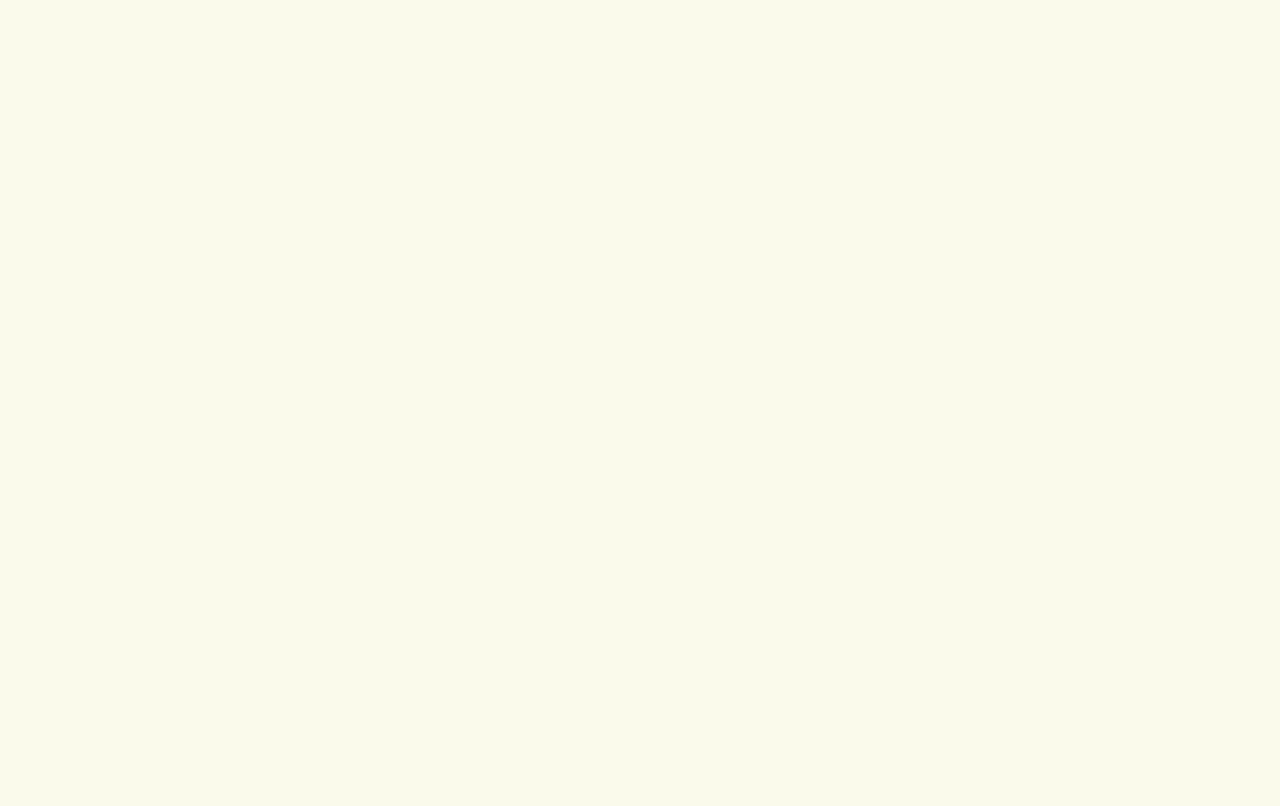
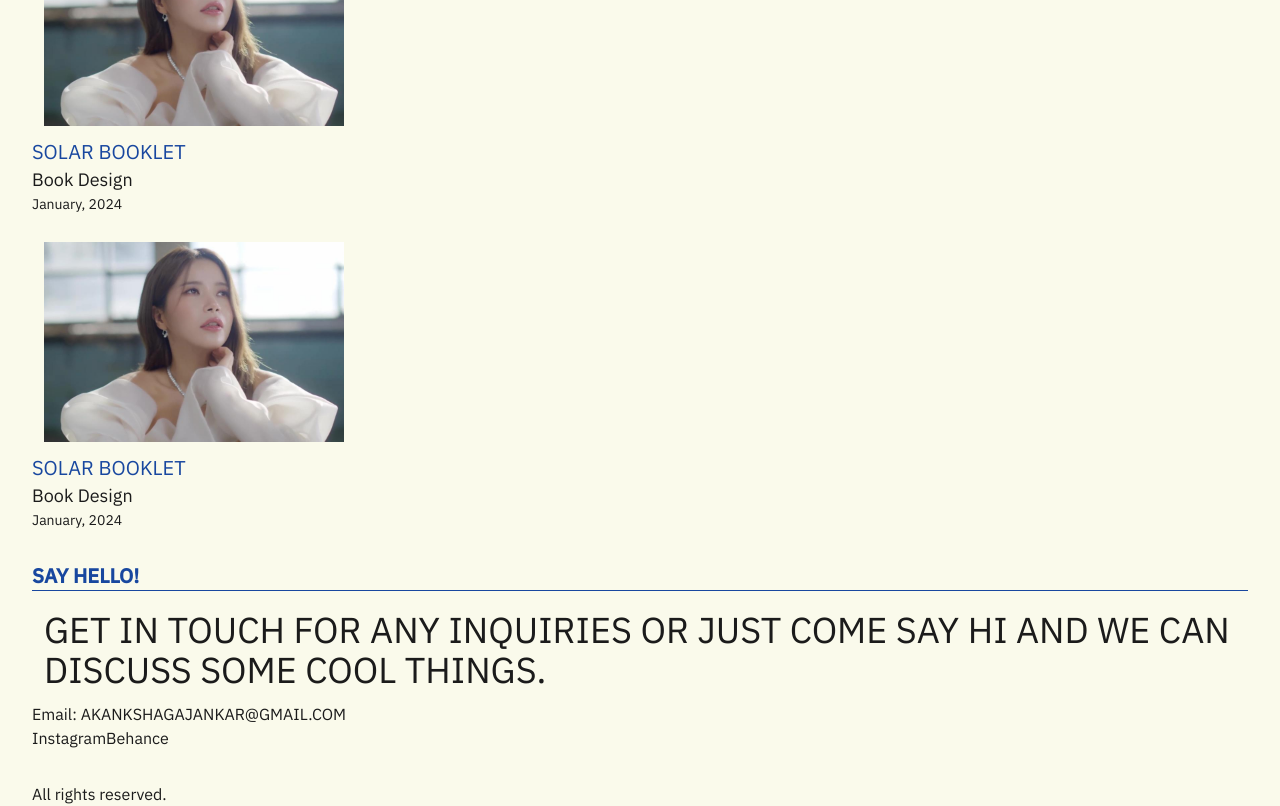
Before and after one commit to Joshuajrodrigues/akanksha-portfolio, a Next.js app: page / in a window 1280 px wide. Shown: the part 900-1706 px from the top of the page. Before the commit the page ends 864 px from the top, so only its background shows below. Built offline with nearby package versions, Linux system fonts and the light colour scheme.

Commit message:
cards and enquiries

```diff
--- a/app/page.tsx
+++ b/app/page.tsx
@@ -1,8 +1,12 @@
+import Card from "@/components/card";
+import Contact from "@/components/contact";
+import Footer from "@/components/footer";
 import Navmenu from "@/components/navmenu/navmenu";
 import PageTitle from "@/components/pageTitle";
 import TypeText from "@/components/typewriter/typeText";
 import Accent from "@/components/typography/accent";
 import Typography from "@/components/typography/typography";
+
 
 export default function Home() {
   return (
@@ -19,14 +23,28 @@ export default function Home() {
           i&apos;m a <Accent>uiux designer</Accent> passionate about crafting
           and <Accent>exploring experiences</Accent> that stay with you.
         </Typography>
-        {/* <Typography>
+      </section>
+      {/* <Typography>
           This is a showcase of my professional and personal work. i hope you
           enjoy it.
         </Typography> */}
+      <section className="mt-8">
+        <PageTitle title="Projects" />
+        <div className=" space-y-4">
+
+          <Card />
+          <Card />
+          <Card />
+        </div>
       </section>
-      {/* <section>
-        <PageTitle title="Projects" />
-      </section> */}
+      <section className="mt-8">
+        <PageTitle title="SAY Hello!" />
+        <Typography>
+          get in touch for any inquiries or just come say hi and we can discuss some cool things.
+        </Typography>
+        <Contact />
+      </section>
+      <Footer />
     </main>
   );
 }
--- /dev/null
+++ b/components/card.tsx
@@ -0,0 +1,19 @@
+import img from '@/public/solar.jpg'
+import Image from 'next/image'
+
+const Card = () => {
+    return (
+        <div >
+            <div className='p-3'>
+                <Image src={img} alt='Solar' placeholder='blur' width={300} height={600} />
+            </div>
+            <div className='flex flex-col justify-start'>
+                <h4 className=' text-xl uppercase text-lightPrimary'>Solar Booklet</h4>
+                <span className=' text-lg'>Book Design</span>
+                <span className=' text-sm'>January, 2024</span>
+            </div>
+        </div>
+    )
+}
+
+export default Card
--- /dev/null
+++ b/components/contact.tsx
@@ -0,0 +1,20 @@
+
+
+const Contact = () => {
+    return (
+        <div>
+            <div>
+                <span>Email: </span>
+                <a href="mailto:akankshagajankar@gmail.com">
+                    <span className=' uppercase'>akankshagajankar@gmail.com</span>
+                </a>
+            </div>
+            <div>
+                <a href="">Instagram</a>
+                <a href="">Behance</a>
+            </div>
+        </div>
+    )
+}
+
+export default Contact
--- /dev/null
+++ b/components/footer.tsx
@@ -0,0 +1,9 @@
+import React from 'react'
+
+const Footer = () => {
+    return (
+        <div className='h-8 mt-8'>All rights reserved.</div>
+    )
+}
+
+export default Footer
```
Also changed, not shown: app/layout.tsx (+5 -3 lines), public/solar.jpg (added).
